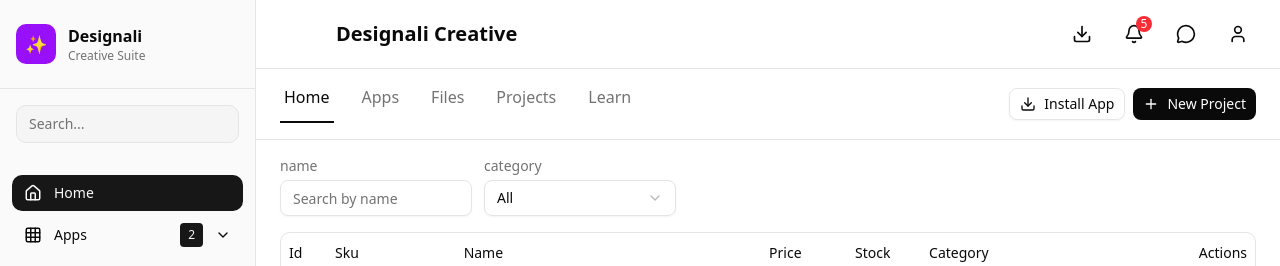
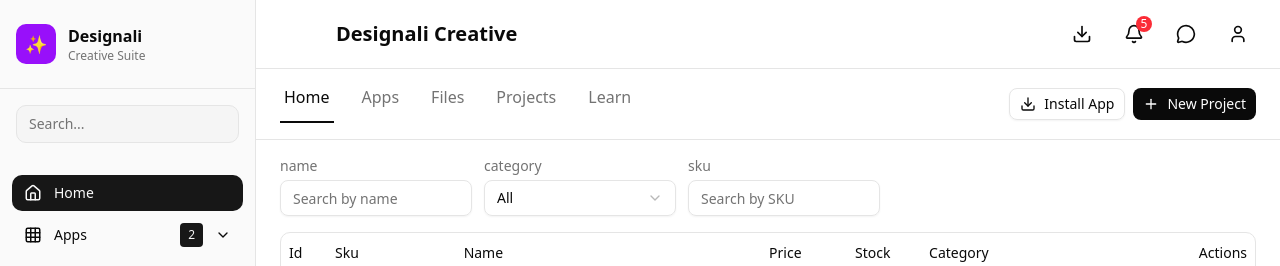
Before and after one commit to Panhara28/e-commerce-web-app, a Next.js app: page /products in a window 1280 px wide. Shown: the top 266 px of the page. Built offline with nearby package versions, Linux system fonts and the light colour scheme.

Commit message:
[Add Component]: fixing component table

```diff
--- a/components/table/index.tsx
+++ b/components/table/index.tsx
@@ -1,6 +1,7 @@
 "use client";
 
 import { useState, useMemo } from "react";
+import Link from "next/link";
 import {
   Table,
   TableBody,
@@ -73,7 +74,7 @@
   // --- Handle filter changes ---
   const handleFilterChange = (key: string, value: string) => {
     setFilterValues((prev) => ({ ...prev, [key]: value }));
-    setCurrentPage(1); // reset to page 1 after filtering
+    setCurrentPage(1);
   };
 
   return (
@@ -152,6 +153,8 @@
                     <TableCell key={col}>{String(row[col] ?? "")}</TableCell>
                   ))}
                   <TableCell className="flex justify-end gap-2">
+                    {/* View → /products/[slug] */}
+                    <Link href={`/products/${row.slug}`} passHref>
                       <Button
                         variant="ghost"
                         size="sm"
@@ -159,6 +162,10 @@
                       >
                         <Eye className="h-4 w-4" />
                       </Button>
+                    </Link>
+
+                    {/* Edit → /products/edit/[slug] */}
+                    <Link href={`/products/edit/${row.slug}`} passHref>
                       <Button
                         variant="ghost"
                         size="sm"
@@ -166,6 +173,9 @@
                       >
                         <Edit className="h-4 w-4" />
                       </Button>
+                    </Link>
+
+                    {/* Delete stays normal */}
                     <Button
                       variant="ghost"
                       size="sm"
--- a/data/index.tsx
+++ b/data/index.tsx
@@ -3,7 +3,7 @@
 export const products = [
   {
     id: 1,
-    slug: uuidv4(),
+    slug: "c8c1f6e5-4a62-4cbe-90a2-ecb6b68a10a1",
     name: "Wireless Mouse",
     price: 19.99,
     category: "Electronics",
@@ -12,7 +12,7 @@
   },
   {
     id: 2,
-    slug: uuidv4(),
+    slug: "4a02b78c-703d-4b15-9d44-72cb00e96b94",
     name: "Mechanical Keyboard",
     price: 79.5,
     category: "Electronics",
@@ -21,7 +21,7 @@
   },
   {
     id: 3,
-    slug: uuidv4(),
+    slug: "d20b2a72-8e9e-4748-b0f7-02854d7c9381",
     name: "Noise Cancelling Headphones",
     price: 149.0,
     category: "Electronics",
@@ -30,7 +30,7 @@
   },
   {
     id: 4,
-    slug: uuidv4(),
+    slug: "9a33b25c-8c6e-4b18-9a3c-1747b826a0de",
     name: "Smartphone Stand",
     price: 12.99,
     category: "Accessories",
@@ -39,7 +39,7 @@
   },
   {
     id: 5,
-    slug: uuidv4(),
+    slug: "f04d5c93-29e7-4d49-87e1-66125d56d4e9",
     name: "USB-C Hub 7-in-1",
     price: 34.95,
     category: "Electronics",
@@ -48,7 +48,7 @@
   },
   {
     id: 6,
-    slug: uuidv4(),
+    slug: "1df1b0d0-91b5-4eb9-9c8b-2d7ebffdfd7a",
     name: "Laptop Sleeve 15-inch",
     price: 25.0,
     category: "Accessories",
@@ -57,7 +57,7 @@
   },
   {
     id: 7,
-    slug: uuidv4(),
+    slug: "ec28e081-c09f-4d6d-b24f-8ecb1db6f44a",
     name: "4K Monitor 27-inch",
     price: 299.99,
     category: "Electronics",
@@ -66,7 +66,7 @@
   },
   {
     id: 8,
-    slug: uuidv4(),
+    slug: "a41de4d0-7f82-4728-b29f-11b7f991f1e1",
     name: "Bluetooth Speaker",
     price: 59.99,
     category: "Electronics",
@@ -75,7 +75,7 @@
   },
   {
     id: 9,
-    slug: uuidv4(),
+    slug: "c09e6c53-2340-41c2-96d2-ec7f3a3a0e8e",
     name: "Ergonomic Office Chair",
     price: 189.99,
     category: "Furniture",
@@ -84,7 +84,7 @@
   },
   {
     id: 10,
-    slug: uuidv4(),
+    slug: "b3c16f3d-b6a1-47aa-8c03-5cf3e6e8f8c2",
     name: "Standing Desk Converter",
     price: 129.5,
     category: "Furniture",
@@ -93,7 +93,7 @@
   },
   {
     id: 11,
-    slug: uuidv4(),
+    slug: "e0fefcb4-fb47-4b1d-bcf9-59de35e13b4d",
     name: "Wireless Charger Pad",
     price: 22.99,
     category: "Electronics",
@@ -102,7 +102,7 @@
   },
   {
     id: 12,
-    slug: uuidv4(),
+    slug: "0d61d0d8-b497-40bb-9a4e-8cdbfa72b9d3",
     name: "LED Desk Lamp",
     price: 39.99,
     category: "Home",
@@ -111,7 +111,7 @@
   },
   {
     id: 13,
-    slug: uuidv4(),
+    slug: "e31f689a-d17f-470b-b73c-47f66e3b2343",
     name: "Portable SSD 1TB",
     price: 119.0,
     category: "Electronics",
@@ -120,7 +120,7 @@
   },
   {
     id: 14,
-    slug: uuidv4(),
+    slug: "dbb00e48-7851-47a8-b230-81281cc4b5b1",
     name: "Smartwatch Series 5",
     price: 199.99,
     category: "Electronics",
@@ -129,7 +129,7 @@
   },
   {
     id: 15,
-    slug: uuidv4(),
+    slug: "d5f1f651-4828-4b19-a168-9b58cb64e9d1",
     name: "Water Bottle 1L",
     price: 14.99,
     category: "Home",
@@ -138,7 +138,7 @@
   },
   {
     id: 16,
-    slug: uuidv4(),
+    slug: "b4d6a342-7999-4df9-b0b3-9f2f5a7ef3e5",
     name: "Gaming Mouse Pad XL",
     price: 16.5,
     category: "Accessories",
@@ -147,7 +147,7 @@
   },
   {
     id: 17,
-    slug: uuidv4(),
+    slug: "b701b4ec-918b-46e5-873d-bad4d7dc8c8f",
     name: "Wireless Earbuds",
     price: 89.0,
     category: "Electronics",
@@ -156,7 +156,7 @@
   },
   {
     id: 18,
-    slug: uuidv4(),
+    slug: "0d1b06c1-4590-49a9-bc27-fb8fdbb548e5",
     name: "Desk Organizer Set",
     price: 29.99,
     category: "Home",
@@ -165,7 +165,7 @@
   },
   {
     id: 19,
-    slug: uuidv4(),
+    slug: "2f58f2c5-becb-46c4-9a0f-df0cba1f4873",
     name: "HD Webcam 1080p",
     price: 49.99,
     category: "Electronics",
@@ -174,7 +174,7 @@
   },
   {
     id: 20,
-    slug: uuidv4(),
+    slug: "9ab33c6f-3f4e-4d9e-b02f-6c4ed37bba4a",
     name: "Laptop Cooling Pad",
     price: 27.5,
     category: "Accessories",
--- a/screens/products/ProductListScreen.tsx
+++ b/screens/products/ProductListScreen.tsx
@@ -19,6 +19,7 @@
       options: ["Electronics", "Furniture", "Home", "Accessories"],
       placeholder: "Select role",
     },
+    { key: "sku", type: "input", placeholder: "Search by SKU" },
   ];
 
   return (
@@ -29,8 +30,6 @@
           columns={["id", "sku", "name", "price", "stock", "category"]}
           filters={filters}
           pageSize={10}
-          onView={(row) => alert(`Viewing ${(row as ProductRow).name}`)}
-          onEdit={(row) => alert(`Editing ${(row as ProductRow).name}`)}
           onDelete={(row) => alert(`Deleting ${(row as ProductRow).name}`)}
         />
       </LayoutWrapper>
```
Lines whose indentation alone changed are shown as unchanged.
